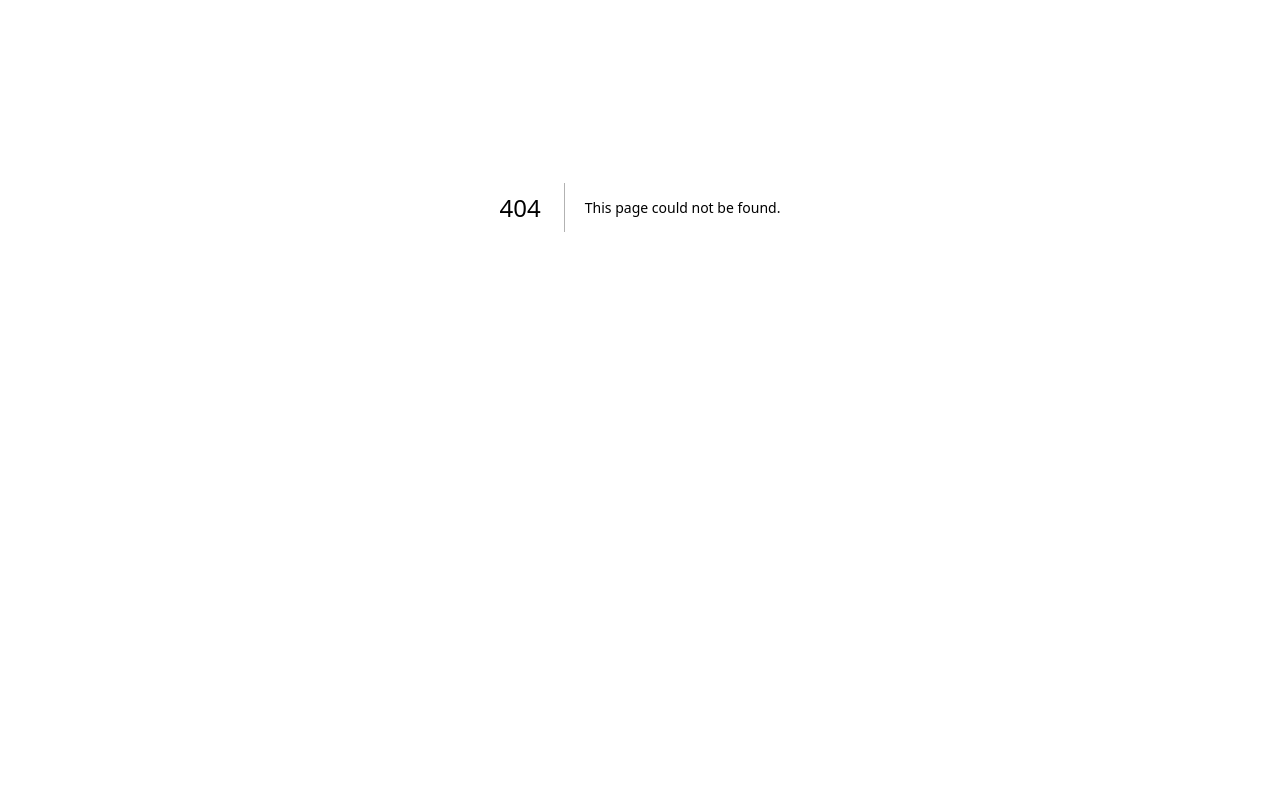
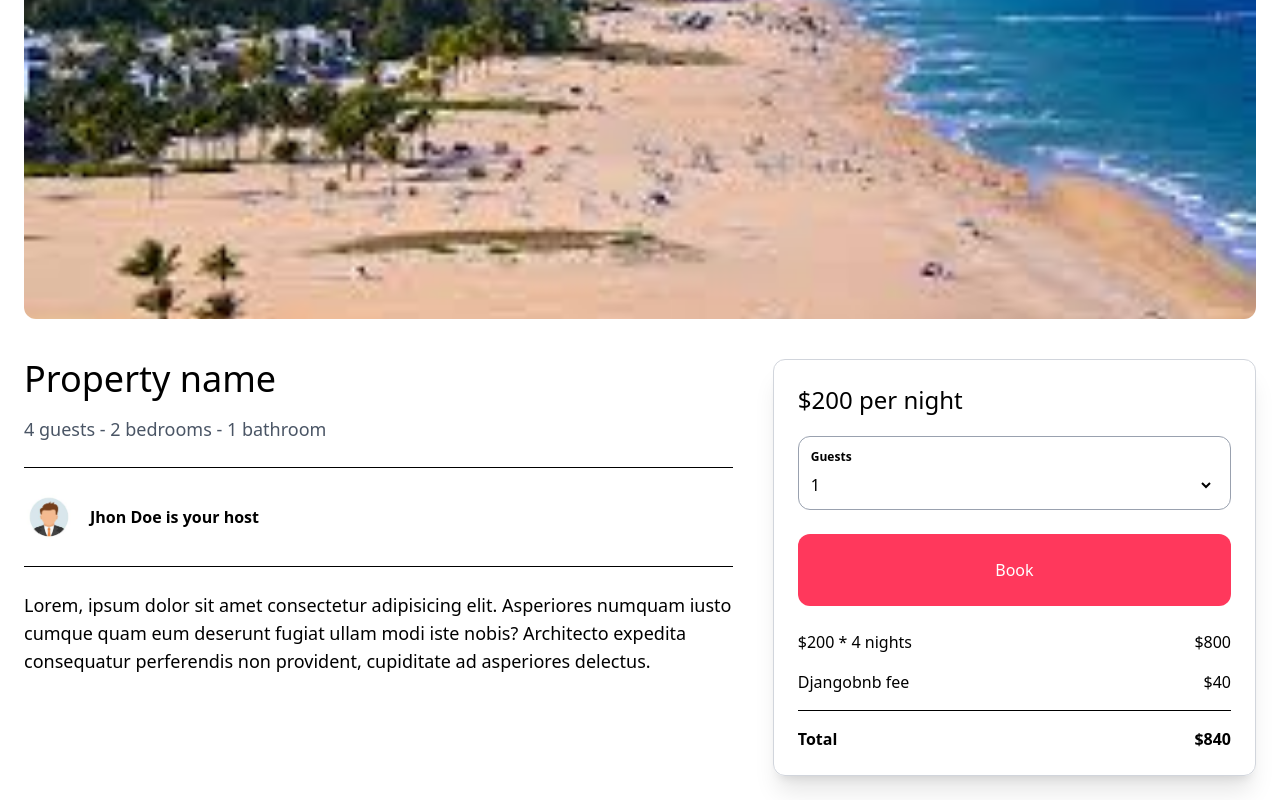
Before and after one commit to prteodoro/djangobnb, a Next.js app: page /properties/1 in a window 1280 px wide. Before the commit this address had no page. Shown: the part 321-1121 px from the top of the page. Before the commit the page ends 928 px from the top, so only its background shows below. Built offline with nearby package versions, Linux system fonts and the light colour scheme.

Commit message:
Detail page for properties (static)

```diff
--- /dev/null
+++ b/app/components/properties/ReservationSidebar.tsx
@@ -0,0 +1,42 @@
+const ReservationSidebar = () => {
+    return (
+        <aside className="mt-6 p-6 col-span-2 rounded-xl border border-gray-300 shadow-xl">
+            <h2 className="mb-5 text-2xl">$200 per night</h2>
+
+            <div className="mb-6 p-3 border border-gray-400 rounded-xl">
+                <label className="mb-2 block font-bold text-xs">Guests</label>
+
+                <select className="w-full -ml-1 text-xm">
+                    <option>1</option>
+                    <option>2</option>
+                    <option>3</option>
+                    <option>4</option>
+                </select>
+            </div>
+
+            <div className="w-full mb-6 py-6 text-center text-white bg-airbnb hover:bg-airbnbDark rounded-xl">Book</div>
+
+            <div className="mb-4 flex justify-between align-center">
+                <p>$200 * 4 nights</p>
+
+                <p>$800</p>
+            </div>
+
+            <div className="mb-4 flex justify-between align-center">
+                <p>Djangobnb fee</p>
+
+                <p>$40</p>
+            </div>
+
+            <hr />
+
+            <div className="mt-4 flex justify-between align-center font-bold">
+                <p>Total</p>
+
+                <p>$840</p>
+            </div>
+        </aside>
+    )
+}
+
+export default ReservationSidebar;
--- /dev/null
+++ b/app/properties/[id]/page.tsx
@@ -0,0 +1,52 @@
+import Image from "next/image";
+import ReservationSidebar from "@/app/components/properties/ReservationSidebar";
+
+const PropertyDetailPage = () => {
+    return (
+        <main className="max-w-[1500px] mx-auto px-6 pb-6">
+            <div className="w-full h-[64vh] mb-4 overflow-hidden rounded-xl relative">
+                <Image
+                    fill
+                    src='/beach_01.jpg'
+                    className="object-cover w-full h-full"
+                    alt="Beach house"
+                />
+            </div>
+
+            <div className="grid grid-cols-1 md:grid-cols-5 gap-4">
+                <div className="py-6 pr-6 col-span-3">
+                    <h1 className="mb-4 text-4xl">Property name</h1>
+
+                    <span className="mb-6 block text-lg text-gray-600">
+                        4 guests - 2 bedrooms - 1 bathroom
+                    </span>
+
+                    <hr />
+
+                    <div className="py-6 flex items-center space-x-4">
+                        <Image
+                            src='/profile_pic_01.jpg'
+                            width={50}
+                            height={50}
+                            className="rounded-full"
+                            alt="The user name"
+                        />
+
+                        <p><strong>Jhon Doe is your host</strong></p>
+                    </div>
+
+                    <hr />
+
+                    <p className="mt-6 text-lg">
+                        Lorem, ipsum dolor sit amet consectetur adipisicing elit. Asperiores numquam iusto cumque quam eum deserunt fugiat ullam modi iste nobis? Architecto expedita consequatur perferendis non provident, cupiditate ad asperiores delectus.
+                    </p>
+                </div>
+
+                <ReservationSidebar />
+            </div>
+        </main>
+
+    )
+}
+
+export default PropertyDetailPage;
```
Also changed, not shown: public/profile_pic_01.jpg (added).
